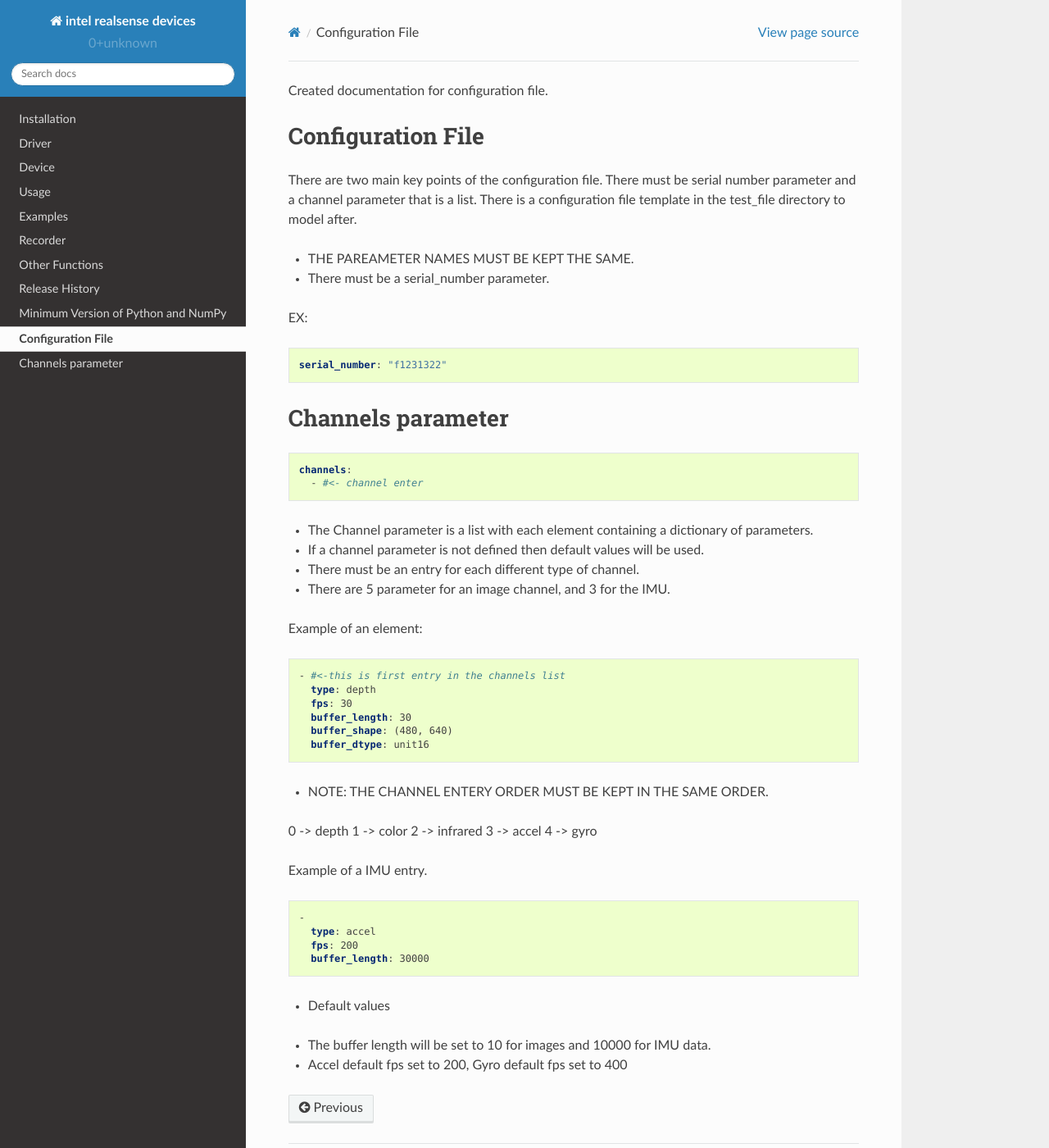
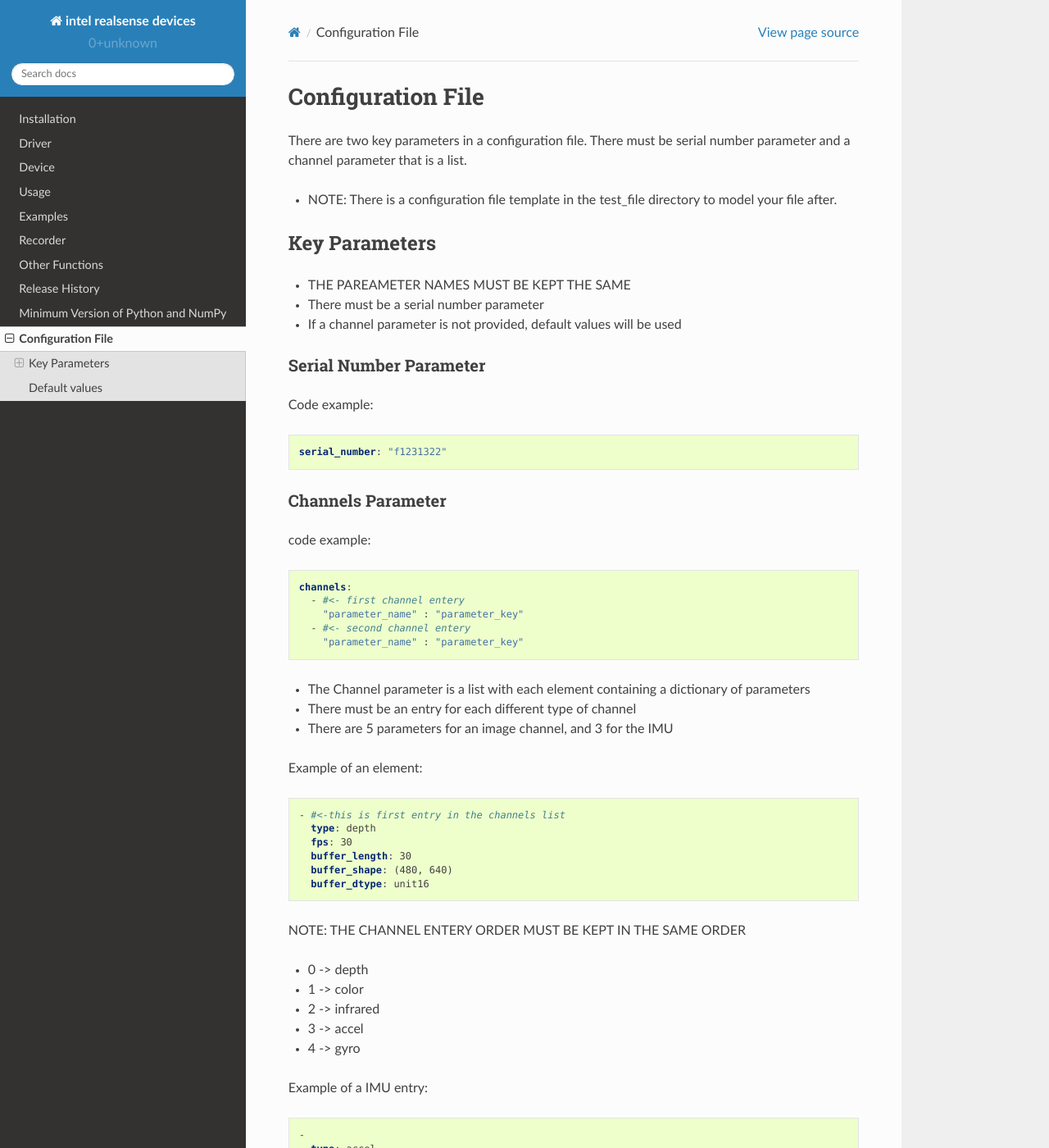
Before and after one commit to vstadnytskyi/intel-realsense-devices, a Sphinx documentation site: the page built from docs/source/configuration_file.rst, in a window 1280 px wide and 1400 px high. Shown: the whole window at 82% size. Built offline with Sphinx 7.4.7 and the Read the Docs theme 2.0.0, drawn with Linux system fonts in a browser that asks for light colours; some of the changed text lies outside the part shown.

Commit message:
updated format

```diff
--- a/docs/source/configuration_file.rst
+++ b/docs/source/configuration_file.rst
@@ -1,34 +1,43 @@
-Created documentation for configuration file.
-
 ===================
 Configuration File
 ===================
 
-There are two main key points of the configuration file. There must be serial number parameter and a channel parameter that is a list.
-There is a configuration file template in the test_file directory to model after.
+There are two key parameters in a configuration file. There must be serial number parameter and a channel parameter that is a list.
 
-* THE PAREAMETER NAMES MUST BE KEPT THE SAME.
+* NOTE: There is a configuration file template in the test_file directory to model your file after.
 
-* There must be a serial_number parameter.
-EX:
+Key Parameters
+--------------
+
+* THE PAREAMETER NAMES MUST BE KEPT THE SAME
+* There must be a serial number parameter
+* If a channel parameter is not provided, default values will be used
+
+Serial Number Parameter
+~~~~~~~~~~~~~~~~~~~~~~~
+
+Code example:
 
 .. code-block:: yaml
 
     serial_number: "f1231322"
 
-=====================
-Channels parameter
-=====================
+Channels Parameter
+~~~~~~~~~~~~~~~~~~
+
+code example:
 
 .. code-block:: yaml
 
     channels:
-      - #<- channel enter
+      - #<- first channel entery
+        "parameter_name" : "parameter_key"
+      - #<- second channel entery
+        "parameter_name" : "parameter_key"
 
-- The Channel parameter is a list with each element containing a dictionary of parameters.
--  If a channel parameter is not defined then default values will be used.
-- There must be an entry for each different type of channel.
-- There are 5 parameter for an image channel, and 3 for the IMU.
+* The Channel parameter is a list with each element containing a dictionary of parameters
+* There must be an entry for each different type of channel
+* There are 5 parameters for an image channel, and 3 for the IMU
 
 Example of an element:
 
@@ -42,15 +51,16 @@ Example of an element:
     buffer_dtype: unit16
 
 
-* NOTE: THE CHANNEL ENTERY ORDER MUST BE KEPT IN THE SAME ORDER.
+NOTE: THE CHANNEL ENTERY ORDER MUST BE KEPT IN THE SAME ORDER
 
-0 -> depth
-1 -> color
-2 -> infrared
-3 -> accel
-4 -> gyro
+* 0 -> depth
+* 1 -> color
+* 2 -> infrared
+* 3 -> accel
+* 4 -> gyro
 
-Example of a IMU entry.
+
+Example of a IMU entry:
 
 .. code-block:: yaml
 
@@ -60,8 +70,8 @@ Example of a IMU entry.
     buffer_length: 30000
 
 
+Default values
+--------------
 
-* Default values
-
-- The buffer length will be set to 10 for images and 10000 for IMU data.
-- Accel default fps set to 200, Gyro default fps set to 400
+* The buffer length will be set to 10 for images and 10000 for IMU data
+* Accel default fps set to 200, Gyro default fps set to 400
```
